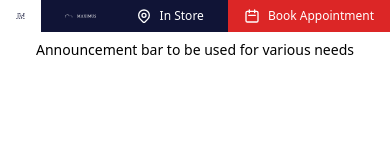
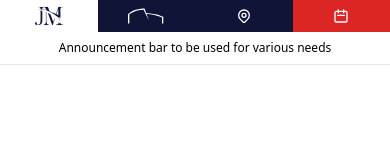
Before and after one commit to Jaxson-Maximus-Inc/universal-bar, a website: page index.html in a window 390 px wide. Drawn offline with Linux system fonts and the light colour scheme.

Commit message:
start work on mobile

```diff
--- a/index.html
+++ b/index.html
@@ -10,23 +10,27 @@
 
 <body>
   <header class="w-full bg-[#101436]">
+    <!-- Desktop and Mobile Navigation -->
     <div class="flex text-white">
-      <div class="w-full max-w-[1650px] mx-auto flex items-center justify-between h-8">
+      <div class="w-full max-w-[1650px] mx-auto flex flex-col sm:flex-row items-center justify-between">
 
-        <nav class="flex items-center space-x-2 overflow-hidden">
+        <nav class="flex items-center w-full sm:w-auto sm:space-x-2 overflow-hidden">
           <!-- Link 1 -->
-          <a href="https://jaxsonmaximus.com" class="flex items-center space-x-2 bg-white h-8 py-2 px-4 cursor-pointer">
+          <a href="https://jaxsonmaximus.com"
+            class="flex items-center justify-center space-x-2 bg-white h-8 py-2 px-4 cursor-pointer w-1/4 sm:w-auto">
             <img src="/images/jm-golf-logo.svg" alt="Jaxson Maximus" class="size-7 sm:size-6">
             <span class="text-gray-900 text-xs hidden sm:inline">Jaxson Maximus</span>
           </a>
 
           <!-- Link 2 -->
-          <a href="https://wearmaximus.com" class="flex items-center h-8 py-2 px-4 cursor-pointer">
-            <img src="/images/maximus-logo-horizontal-condensed.svg" alt="Maximus" class="h-2.5">
+          <a href="https://wearmaximus.com"
+            class="flex items-center justify-center h-8 py-2 px-4 cursor-pointer w-1/4 sm:w-auto">
+            <img src="/images/maximus-logo.svg" alt="Maximus" class="h-4 inline sm:hidden">
+            <img src="/images/maximus-logo-horizontal-condensed2.svg" alt="Maximus" class="h-2.5 hidden sm:inline">
           </a>
 
           <!-- Link 3 -->
-          <div class="flex items-center space-x-2 h-8 py-2 px-4">
+          <div class="flex items-center justify-center space-x-2 h-8 py-2 px-4 w-1/4 sm:w-auto">
             <svg class="w-4 h-4" fill="none" stroke="currentColor" viewBox="0 0 24 24"
               xmlns="http://www.w3.org/2000/svg">
               <path stroke-linecap="round" stroke-linejoin="round" stroke-width="2"
@@ -34,31 +38,30 @@
               <path stroke-linecap="round" stroke-linejoin="round" stroke-width="2"
                 d="M15 11a3 3 0 11-6 0 3 3 0 016 0z"></path>
             </svg>
-            <span class="text-xs whitespace-nowrap">In Store</span>
+            <span class="text-xs whitespace-nowrap hidden sm:inline">In Store</span>
           </div>
 
           <!-- Link 4 -->
-          <button class="bg-red-600 text-white px-4 py-1 whitespace-nowrap text-sm h-8 flex items-center space-x-2">
+          <button
+            class="bg-red-600 text-white px-4 py-1 whitespace-nowrap text-xs h-8 flex items-center justify-center space-x-2 w-1/4 sm:w-auto">
             <svg class="w-4 h-4" fill="none" stroke="currentColor" viewBox="0 0 24 24"
               xmlns="http://www.w3.org/2000/svg">
               <path stroke-linecap="round" stroke-linejoin="round" stroke-width="2"
                 d="M8 7V3m8 4V3m-9 8h10M5 21h14a2 2 0 002-2V7a2 2 0 00-2-2H5a2 2 0 00-2 2v12a2 2 0 002 2z"></path>
             </svg>
-            <span class="text-xs whitespace-nowrap">Book Appointment</span>
+            <span class="hidden sm:inline">Book Appointment</span>
           </button>
         </nav>
 
-
-        <!-- annoucment -->
-        <div class="text-sm hidden sm:block">
+        <!-- Announcement -->
+        <div class="text-xs hidden lg:block pr-2">
           Announcement bar to be used for various needs
         </div>
       </div>
     </div>
 
-
     <!-- Mobile Announcement Bar -->
-    <div class="md:hidden bg-white text-black text-center py-2 text-sm">
+    <div class="sm:hidden bg-white text-black text-center py-2 text-xs  border-b border-gray-200">
       Announcement bar to be used for various needs
     </div>
   </header>
```
Also changed, not shown: images/maximus-logo-horizontal-condensed2.svg (added), images/maximus-logo.svg (added), output.css.
